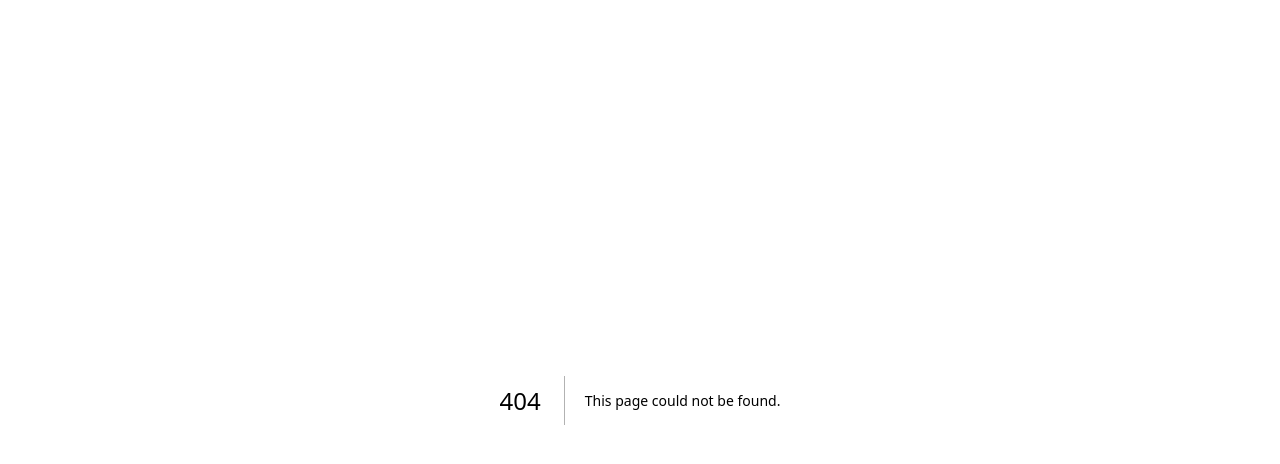
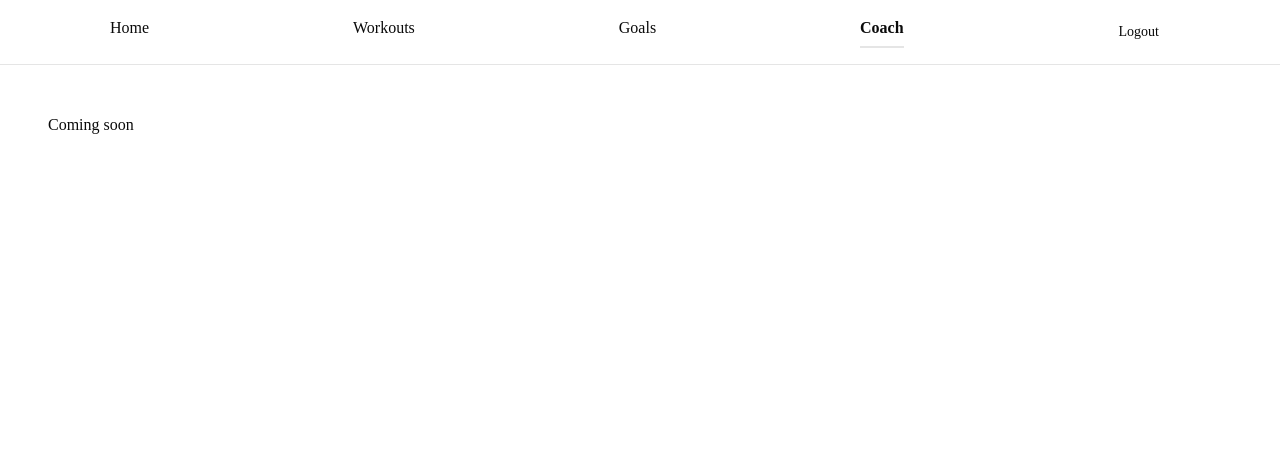
Before and after one commit to espressoGoddess/vector, a Next.js app: page /coach in a window 1280 px wide. Before the commit this address had no page. Shown: the top 464 px of the page. Built offline with nearby package versions, Linux system fonts and the light colour scheme; no server answers; sample sign-in values are in the browser's storage.

Commit message:
Add signout button and adjust naming to match convention

```diff
--- /dev/null
+++ b/src/app/(protected)/coach/page.jsx
@@ -0,0 +1,3 @@
+export default function CoachPage() {
+	return <div className="p-12">Coming soon</div>
+}
--- a/src/app/login/page.jsx
+++ b/src/app/login/page.jsx
@@ -1,15 +1,15 @@
 'use client'
 
 import { useRouter } from 'next/navigation'
-import { sign_in_with_google } from '@/lib/firebase/auth'
+import { signInWithGoogle } from '@/lib/firebase/auth'
 import { Button } from '@/components/ui/button'
 
 export default function LoginPage() {
   const router = useRouter()
 
-  async function handle_login() {
+  async function handleLogin() {
     try {
-      await sign_in_with_google()
+      await signInWithGoogle()
       router.push('/goals')
     } catch (err) {
       console.error('Login error:', err)
@@ -19,7 +19,7 @@ export default function LoginPage() {
   return (
     <main>
       <h1>Login</h1>
-      <Button className="primary" onClick={handle_login}>
+      <Button className="primary" onClick={handleLogin}>
         Sign in with Google
       </Button>
     </main>
--- a/src/components/NavMenu.jsx
+++ b/src/components/NavMenu.jsx
@@ -2,16 +2,22 @@
 
 import Link from 'next/link'
 import { usePathname } from 'next/navigation'
+import { signOutUser } from '@/lib/firebase/auth'
+import { Button } from '@/components/ui/button'
 
 export default function NavMenu() {
   const pathname = usePathname()
   return (
-    <nav className="border-b p-4 flex gap-4 justify-around sticky top-0 z-50 bg-background">
+    <nav className="sticky top-0 z-50 bg-background">
+      <div className="border-b p-4 flex gap-4 justify-around ">
         <Link href="/" className={pathname === '/' ? 'font-semibold border-b-2' : ''}>
           Home
         </Link>
 
-      <Link href="/workouts" className={pathname === '/workouts' ? 'font-semibold border-b-2' : ''}>
+        <Link
+          href="/workouts"
+          className={pathname === '/workouts' ? 'font-semibold border-b-2' : ''}
+        >
           Workouts
         </Link>
         <Link href="/goals" className={pathname === '/goals' ? 'font-semibold border-b-2' : ''}>
@@ -20,6 +26,11 @@ export default function NavMenu() {
         <Link href="/coach" className={pathname === '/coach' ? 'font-semibold border-b-2' : ''}>
           Coach
         </Link>
+
+        <Button variant="ghost" onClick={signOutUser}>
+          Logout
+        </Button>
+      </div>
     </nav>
   )
 }
--- a/src/lib/firebase/auth.js
+++ b/src/lib/firebase/auth.js
@@ -2,7 +2,7 @@ import { signInWithPopup, signOut } from 'firebase/auth'
 import { doc, serverTimestamp, setDoc } from 'firebase/firestore'
 import { auth, db, google_provider } from '@/lib/firebase/firebase'
 
-export async function sign_in_with_google() {
+export async function signInWithGoogle() {
   const result = await signInWithPopup(auth, google_provider)
   const user = result.user
 
@@ -21,6 +21,6 @@ export async function sign_in_with_google() {
   return user
 }
 
-export function sign_out_user() {
+export function signOutUser() {
   return signOut(auth)
 }
--- a/src/lib/firebase/useAuth.js
+++ b/src/lib/firebase/useAuth.js
@@ -5,11 +5,11 @@ import { onAuthStateChanged } from 'firebase/auth'
 import { auth } from '@/lib/firebase/firebase'
 
 export function useAuth() {
-  const [user, set_user] = useState(undefined)
+  const [user, setUser] = useState(undefined)
 
   useEffect(() => {
     const unsubscribe = onAuthStateChanged(auth, (firebase_user) => {
-      set_user(firebase_user)
+      setUser(firebase_user)
     })
 
     return () => unsubscribe()
```
Lines whose indentation alone changed are shown as unchanged.
